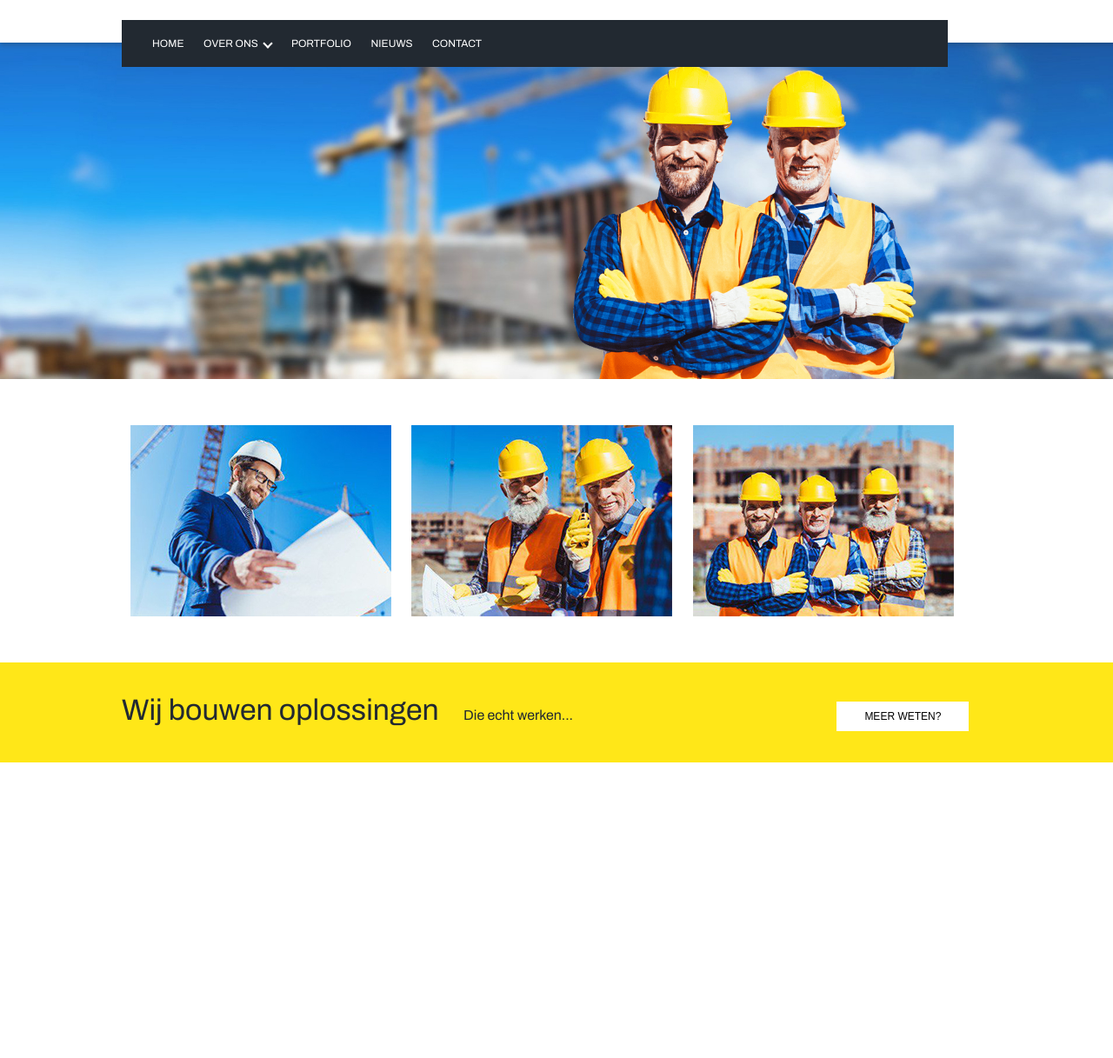
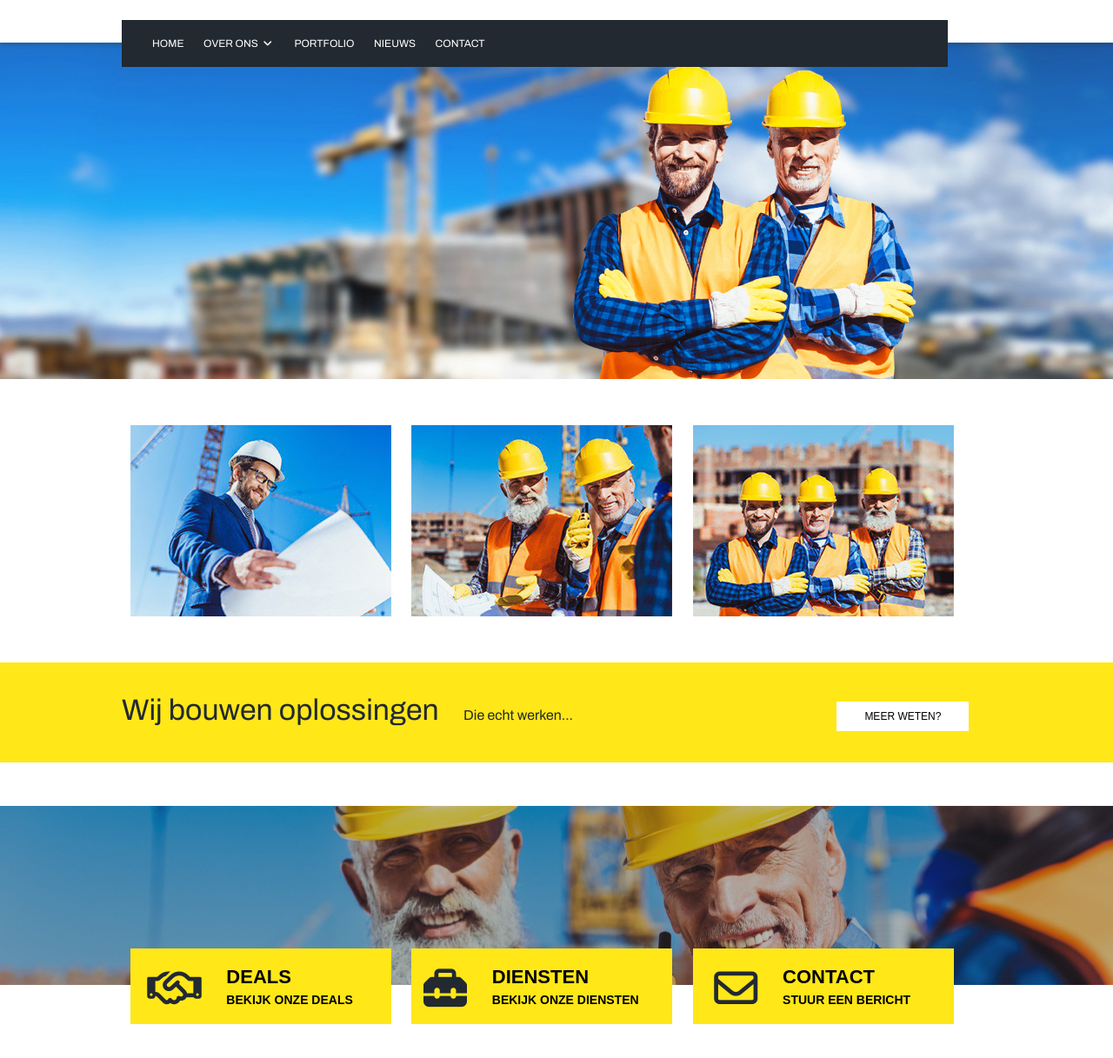
Before and after one commit to dionybusker/B1W9O1-handy, a plain HTML site: page index.html in a window 1280 px wide. Shown: the part 57-1274 px from the top of the page at 87% size. Before the commit the page ends 1034 px from the top, so only its background shows below. Drawn offline with Linux system fonts and the light colour scheme.

Commit message:
onderste drie banners (buttons)

```diff
--- a/css/style.css
+++ b/css/style.css
@@ -47,20 +47,11 @@ header > div > nav > ul > li > a {
     color: white;
 }
 
-/* arrow down */
 header > div > nav > ul > li > a > i {
-    border: solid white;
-    border-width: 0 2px 2px 0;
-    display: inline-block;
-    padding: 3px;
-    margin-left: 5px;
+    margin: 0 3px;
+    /* height: 10px; */
+    color: white;
 }
-
-.down {
-    transform: rotate(45deg);
-    -webkit-transform: rotate(45deg);
-}
-/* /arrow down */
 
 .center > img {
     display: inline-block;
@@ -72,6 +63,7 @@ main > div > img {
     top: 50px;
 }
 
+/* ribbon */
 .ribbon {
     margin: 0 auto;
     width: 100%;
@@ -80,10 +72,7 @@ main > div > img {
 .ribbon > .ribbon-text {
     background: #ffe718 ;
     height: 75px;
-    position: relative;
-    top: 0;
-    bottom: 0;
-    margin: 100px 0;
+    margin: 100px 0 50px 0;
     padding: 20px 0;
     color: #222931;
 }
@@ -94,6 +83,7 @@ main > div > img {
 }
 
 .ribbon > .ribbon-text > .center > h1 { font-size: 34px; font-weight: 700; }
+
 .ribbon > .ribbon-text > .center > p {
     font-size: 16px;
     font-weight: 700;
@@ -113,3 +103,38 @@ main > div > img {
     position: relative;
     left: 325px;
 }
+/* end ribbon */
+
+footer > .footer {
+    width: 100%;
+}
+
+footer > .center > button {
+    width: 300px;
+    background-color: #ffe718;
+    border: none;
+    padding: 10px 32px;
+    /* text-align: justify; */
+    text-decoration: none;
+    display: inline-block;
+    margin: 10px;
+    position: relative;
+    bottom: 55px;
+}
+
+footer > .center > button > .text {
+    display: inline-block;
+    text-align: justify;
+}
+
+footer > .center > button > .icon {
+    color: #222931;
+    display: inline-block;
+    font-size: 50px;
+    position: relative;
+    top: 0;
+    right: 25px;
+}
+
+footer > .center > button > .text > h1 { font-size: 22px; font-weight: 600; margin: 10px 0 0 0; }
+footer > .center > button > .text > p { font-size: 14px; font-weight: 600; margin: 5px 0 10px 0; }
--- a/index.html
+++ b/index.html
@@ -5,6 +5,7 @@
         <title>B1W9O1-handy</title>
         <link rel="stylesheet" href="css/style.css">
         <link href="https://fonts.googleapis.com/css?family=Archivo&display=swap" rel="stylesheet"> <!-- gebruikte font -->
+        <script src="https://kit.fontawesome.com/8eccf2802e.js" crossorigin="anonymous"></script> <!-- font awesome -->
     </head>
 
     <body>
@@ -16,7 +17,7 @@
                 <nav>
                     <ul>
                         <li><a href="#">HOME</a></li>
-                        <li><a href="#">OVER ONS <i class="arrow down"></i></a></li>
+                        <li><a href="#">OVER ONS <i class="fas fa-angle-down"></i></a></li>
                         <li><a href="#">PORTFOLIO</a></li>
                         <li><a href="#">NIEUWS</a></li>
                         <li><a href="#">CONTACT</a></li>
@@ -45,21 +46,32 @@
             </div>
         </main>
 
-        <!-- <footer>
-            <img src="img/footer.jpg" alt="footer">
+        <footer>
+            <img class="footer" src="img/footer.jpg" alt="footer">
+            <div class="center">
                 <button>
+                    <div class="icon"><i class="far fa-handshake"></i></div>
+                    <div class="text">
                         <h1>DEALS</h1>
                         <p>BEKIJK ONZE DEALS</p>
+                    </div>
                 </button>
                 <button>
+                    <div class="icon"><i class="fas fa-toolbox"></i></div>
+                    <div class="text">
                         <h1>DIENSTEN</h1>
                         <p>BEKIJK ONZE DIENSTEN</p>
+                    </div>
                 </button>
                 <button>
+                    <div class="icon"><i class="far fa-envelope"></i></div>
+                    <div class="text">
                         <h1>CONTACT</h1>
                         <p>STUUR EEN BERICHT</p>
+                    </div>
                 </button>
-        </footer> -->
+            </div>
+        </footer>
 
     </body>
 </html>
```
Lines whose indentation alone changed are shown as unchanged.
